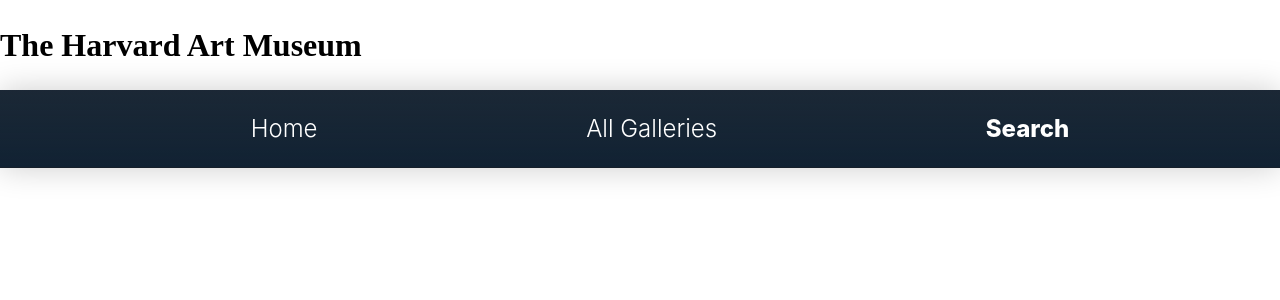
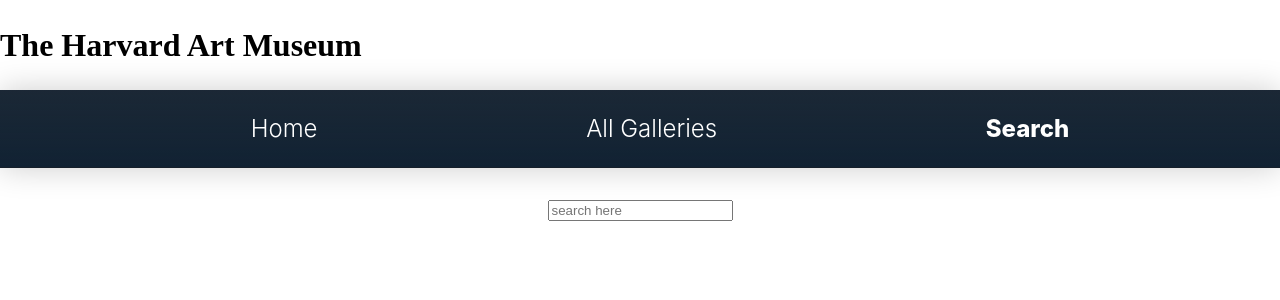
Before and after one commit to vtng01/art-museum, a React (Create React App) app: page /search-page in a window 1280 px wide. Shown: the top 300 px of the page. Built offline with nearby package versions, Linux system fonts and the light colour scheme; a web font is replaced by a local one.

Commit message:
added searching component

```diff
--- a/src/App.js
+++ b/src/App.js
@@ -6,6 +6,7 @@
 import { Route, Switch } from "react-router-dom";
 import GalleryPreview from "./components/GalleryPreview";
 import AllGalleries from "./components/AllGalleries";
+import SearchPage from "./components/SearchPage";
 
 function App() {
   return (
@@ -22,8 +23,8 @@
         <Route path="/all-galleries">
           <AllGalleries galleries={harvardArt.records} />
         </Route>
-        <Route path="search-page">
-          <h2>Search Page</h2>
+        <Route path="/search-page">
+          <SearchPage galleries={harvardArt.records} />
         </Route>
         <Route path="/page-not-found">
           <h2>Page not found</h2>
--- /dev/null
+++ b/src/components/SearchPage/SearchPage.css
@@ -0,0 +1,6 @@
+.galleries-found {
+  display: flex;
+  flex-direction: column;
+  align-items: center;
+  padding-top: 2em;
+}
--- /dev/null
+++ b/src/components/SearchPage/index.js
@@ -0,0 +1,32 @@
+import { useEffect, useState } from "react";
+import { NavLink } from "react-router-dom";
+import "./SearchPage.css";
+export default function SearchPage({ galleries }) {
+  const [galleriesFound, setGalleriesFound] = useState([]);
+  const [query, setQuery] = useState();
+  const [result, setResult] = useState();
+
+  return (
+    <section className="galleries-found">
+      <input
+        onChange={(event) => {
+          setQuery(event.target.value);
+          setGalleriesFound(
+            galleries.filter((e) =>
+              e.name.toLowerCase().includes(query?.toLowerCase())
+            )
+          );
+        }}
+        placeholder="search here"
+      ></input>
+
+      {galleriesFound?.map((e, i) => {
+        return (
+          <NavLink to={`/galleries/${e.id}`}>
+            <h3>{e.name}</h3>
+          </NavLink>
+        );
+      })}
+    </section>
+  );
+}
```
